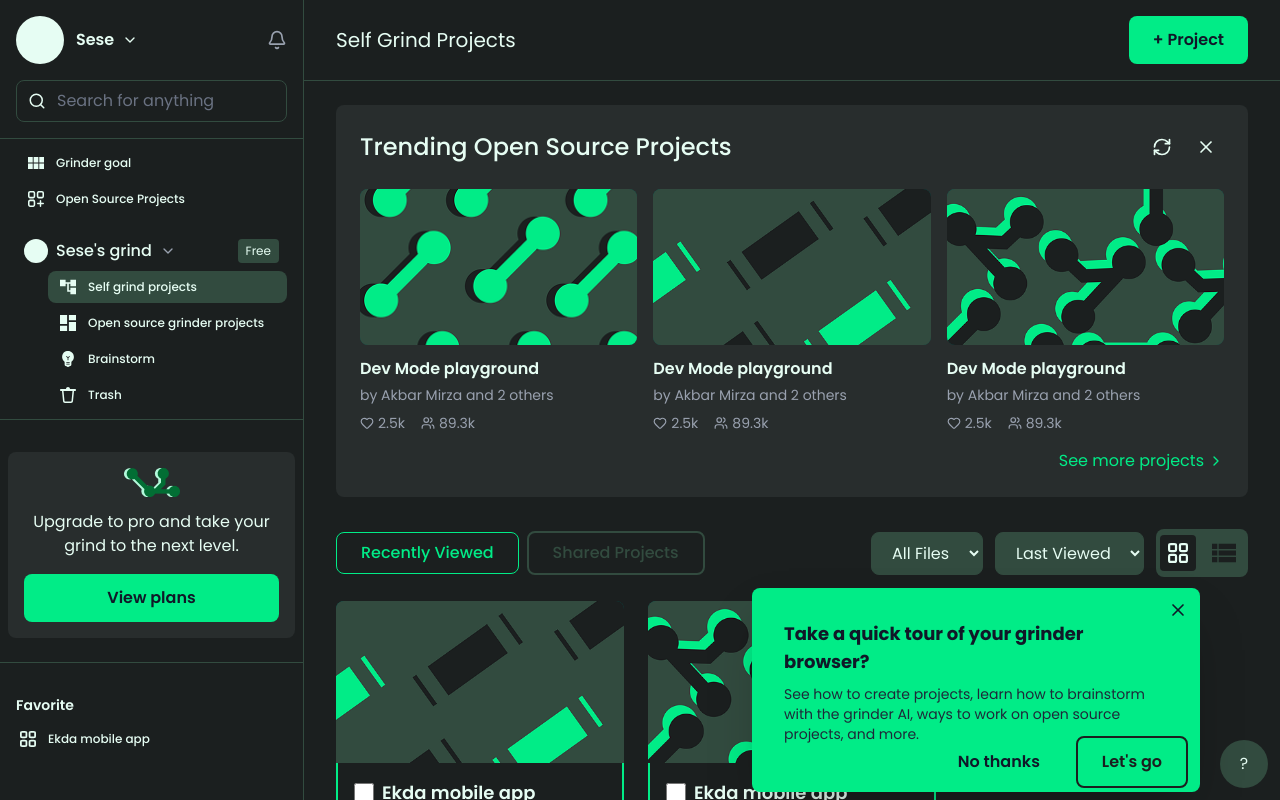
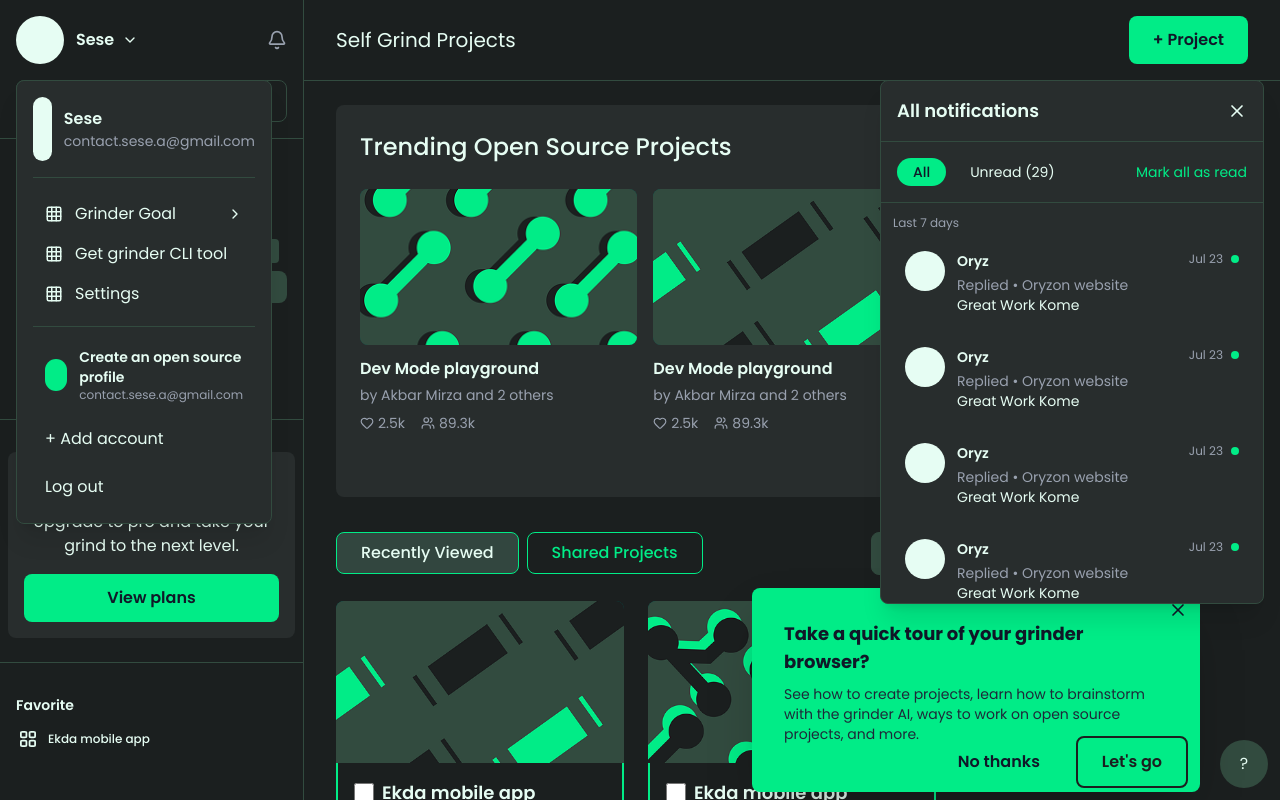
Before and after one commit to WisdomLota/git-grinder, a React (Vite) app: page /dashboard in a window 1280 px wide. Both pictures are taken after a click on the icon 277 px from the left and 40 px from the top of the page. Built offline with nearby package versions, Linux system fonts and the light colour scheme.

Commit message:
Initially started some modal and panel functionalities

```diff
--- a/src/pages/MainDashboard.jsx
+++ b/src/pages/MainDashboard.jsx
@@ -62,7 +62,7 @@ const ProjectCard = ({ title, status, thumbnail, onSelect, isSelected }) => (
   </div>
 );
 
-const Sidebar = ({ isOpen, onClose }) => (
+const Sidebar = ({ isOpen, onClose, showAccountMenu, setShowAccountMenu, showNotifications, setShowNotifications, setShowPlansModal, seseGrindExpanded, setSeseGrindExpanded }) => (
   <>
     {/* Mobile Overlay */}
     {isOpen && (
@@ -85,15 +85,17 @@ const Sidebar = ({ isOpen, onClose }) => (
     }}>
       {/* User Profile */}
       <div className="p-4 border-b border-[#324b3f]">
-        <div className="flex items-center justify-between mb-4">
-          <div className="flex items-center gap-3">
+        <div className="flex items-center gap-3 cursor-pointer mb-4" onClick={() => setShowAccountMenu(!showAccountMenu)}>
           <div className="w-12 h-12 rounded-full bg-[#e6fdf3]"></div>
           <div className="flex items-center gap-2">
             <span className="text-[#e6fdf3] font-semibold">Sese</span>
             <ChevronDown size={16} className="text-[#e6fdf3]" />
           </div>
-          </div>
-          <Bell size={20} className="text-gray-400 cursor-pointer hover:text-[#e6fdf3]" />
+          <Bell
+            size={20}
+            className="text-gray-400 cursor-pointer hover:text-[#e6fdf3] flex justify-end ml-auto"
+            onClick={() => setShowNotifications(!showNotifications)}
+          />
         </div>
 
         {/* Search */}
@@ -117,19 +119,21 @@ const Sidebar = ({ isOpen, onClose }) => (
         {/* Sese's grind section */}
         <div className="mb-6 text-[#e6fdf3] border-b border-[#324b3f] px-4 pb-2">
           <div className="flex items-center justify-between mb-2 px-2">
-            <div className="flex items-center gap-2 cursor-pointer">
+            <div className="flex items-center gap-2 cursor-pointer" onClick={() => setSeseGrindExpanded(!seseGrindExpanded)}>
               <div className="w-6 h-6 rounded-full bg-[#e6fdf3]"></div>
               <span className="text-[#e6fdf3] font-medium">Sese's grind</span>
-              <ChevronDown size={16} className="text-gray-400" />
+              <ChevronDown size={16} className={`text-gray-400 transition-transform ${seseGrindExpanded ? '' : '-rotate-90'}`} />
             </div>
             <span className="text-xs bg-[#324b3f] text-[#e6fdf3] px-2 py-1 rounded">Free</span>
           </div>
+          {seseGrindExpanded && (
             <div className="space-y-1 ml-8">
               <NavItem iconImg={selfGrindProjectsIcon} text="Self grind projects" active />
               <NavItem iconImg={opensourcegrinderIcon} text="Open source grinder projects" />
               <NavItem iconImg={brainstormIcon} text="Brainstorm" />
               <NavItem iconImg={trashIcon} text="Trash" />
             </div>
+          )}
         </div>
 
         {/* Upgrade Section */}
@@ -141,7 +145,7 @@ const Sidebar = ({ isOpen, onClose }) => (
               <p className="text-[#e6fdf3] text-md text-center mb-4">
                 Upgrade to pro and take your grind to the next level.
               </p>
-              <Button variant="primary" className="w-full">
+              <Button variant="primary" className="w-full" onClick={() => setShowPlansModal(true)}>
                 View plans
               </Button>
             </div>
@@ -267,6 +271,183 @@ const TourBanner = ({ onClose, onTakeTour }) => (
   </div>
 );
 
+const AccountMenu = ({ onClose, onViewPlans }) => (
+  <div className="absolute top-20 left-4 w-64 bg-[#282d2d] border border-[#324b3f] rounded-lg shadow-xl z-50 p-4">
+    <div className="flex items-center gap-3 mb-4 pb-4 border-b border-[#324b3f]">
+      <div className="w-16 h-16 rounded-full bg-[#e6fdf3]"></div>
+      <div>
+        <h3 className="text-[#e6fdf3] font-semibold">Sese</h3>
+        <p className="text-gray-400 text-sm">contact.sese.a@gmail.com</p>
+      </div>
+    </div>
+
+    <button className="w-full flex items-center gap-3 px-3 py-2 text-[#e6fdf3] hover:bg-[#324b3f] rounded-lg text-left">
+      <Grid3x3 size={18} />
+      <span>Grinder Goal</span>
+      <ChevronDown size={16} className="ml-auto rotate-[-90deg]" />
+    </button>
+
+    <button className="w-full flex items-center gap-3 px-3 py-2 text-[#e6fdf3] hover:bg-[#324b3f] rounded-lg text-left">
+      <Grid size={18} />
+      <span>Get grinder CLI tool</span>
+    </button>
+
+    <button className="w-full flex items-center gap-3 px-3 py-2 text-[#e6fdf3] hover:bg-[#324b3f] rounded-lg text-left">
+      <Grid size={18} />
+      <span>Settings</span>
+    </button>
+
+    <div className="border-t border-[#324b3f] mt-3 pt-3">
+      <button className="w-full flex items-center gap-3 px-3 py-2 text-[#e6fdf3] hover:bg-[#324b3f] rounded-lg text-left">
+        <div className="w-8 h-8 rounded-full bg-[#01ec87]"></div>
+        <div>
+          <p className="text-sm font-semibold">Create an open source profile</p>
+          <p className="text-xs text-gray-400">contact.sese.a@gmail.com</p>
+        </div>
+      </button>
+
+      <button className="w-full flex items-center gap-3 px-3 py-2 text-[#e6fdf3] hover:bg-[#324b3f] rounded-lg text-left mt-2">
+        <span>+ Add account</span>
+      </button>
+
+      <button className="w-full flex items-center gap-3 px-3 py-2 text-[#e6fdf3] hover:bg-[#324b3f] rounded-lg text-left mt-2">
+        <span>Log out</span>
+      </button>
+    </div>
+  </div>
+);
+
+const PlansModal = ({ onClose }) => (
+  <div className="fixed inset-0 bg-black/70 z-50 flex items-center justify-center p-4">
+    <div className="bg-[#1b1f1f] rounded-lg max-w-4xl w-full max-h-[90vh] overflow-y-auto p-8">
+      <div className="flex items-center justify-between mb-6">
+        <h2 className="text-[#e6fdf3] text-3xl font-bold">Need more projects?</h2>
+        <button onClick={onClose} className="text-[#e6fdf3] hover:text-gray-400">
+          <X size={24} />
+        </button>
+      </div>
+
+      <p className="text-gray-400 mb-8">The Starter plan only comes with 1 project, bit getting more is easy.</p>
+
+      <div className="grid md:grid-cols-2 gap-6">
+        {/* Starter Plan */}
+        <div className="border border-[#324b3f] rounded-lg p-6">
+          <div className="flex items-center gap-2 mb-4">
+            <h3 className="text-[#e6fdf3] text-2xl font-bold">Starter</h3>
+            <span className="text-xs bg-[#324b3f] text-[#e6fdf3] px-2 py-1 rounded">Current Plan</span>
+          </div>
+          <p className="text-gray-400 text-sm mb-6">Best for anyone who wants to try out grinding with git grinder</p>
+
+          <div className="space-y-3 mb-6">
+            <p className="text-[#e6fdf3] font-semibold">Free, but limited features</p>
+            <div className="flex items-start gap-2 text-gray-400 text-sm">
+              <span>✓</span>
+              <span>2 self-grind projects</span>
+            </div>
+            <div className="flex items-start gap-2 text-gray-400 text-sm">
+              <span>✓</span>
+              <span>1 open source grinder project</span>
+            </div>
+            <div className="flex items-start gap-2 text-gray-400 text-sm">
+              <span>✓</span>
+              <span>Limited grinder AI use</span>
+            </div>
+          </div>
+        </div>
+
+        {/* Professional Plan */}
+        <div className="border-2 border-[#01ec87] rounded-lg p-6 bg-[#282d2d]">
+          <h3 className="text-[#e6fdf3] text-2xl font-bold mb-4">Professional</h3>
+          <p className="text-gray-400 text-sm mb-6">Best for indie teams to create and collaborate</p>
+
+          <div className="mb-6">
+            <div className="flex items-baseline gap-2">
+              <span className="text-[#e6fdf3] text-4xl font-bold">$5</span>
+              <span className="text-gray-400">/mo</span>
+            </div>
+            <p className="text-gray-400 text-sm mt-2">● Full seat</p>
+          </div>
+
+          <div className="space-y-3 mb-6">
+            <div className="flex items-start gap-2 text-[#e6fdf3] text-sm">
+              <span>✓</span>
+              <span>Unlimited self-grind projects</span>
+            </div>
+            <div className="flex items-start gap-2 text-[#e6fdf3] text-sm">
+              <span>✓</span>
+              <span>Unlimited open source grinder projects</span>
+            </div>
+            <div className="flex items-start gap-2 text-[#e6fdf3] text-sm">
+              <span>✓</span>
+              <span>Unlimited grinder AI use</span>
+            </div>
+            <button className="text-[#01ec87] text-sm hover:underline">
+              See all features →
+            </button>
+          </div>
+
+          <Button variant="primary" className="w-full">
+            Upgrade to Professional
+          </Button>
+        </div>
+      </div>
+    </div>
+  </div>
+);
+
+const NotificationsPanel = ({ onClose }) => (
+  <div className="absolute top-20 right-4 w-96 max-h-[600px] bg-[#282d2d] border border-[#324b3f] rounded-lg shadow-xl z-50 overflow-hidden">
+    <div className="p-4 border-b border-[#324b3f] flex items-center justify-between">
+      <h3 className="text-[#e6fdf3] font-semibold text-lg">All notifications</h3>
+      <button onClick={onClose}>
+        <X size={20} className="text-[#e6fdf3]" />
+      </button>
+    </div>
+
+    <div className="p-4 border-b border-[#324b3f] flex items-center justify-between">
+      <div className="flex gap-2">
+        <button className="px-4 py-1 bg-[#01ec87] text-gray-900 rounded-full text-sm font-medium">
+          All
+        </button>
+        <button className="px-4 py-1 text-[#e6fdf3] hover:bg-[#324b3f] rounded-full text-sm">
+          Unread (29)
+        </button>
+      </div>
+      <button className="text-[#01ec87] text-sm hover:underline">
+        Mark all as read
+      </button>
+    </div>
+
+    <div className="overflow-y-auto max-h-[400px] scrollbar-hide">
+      <div className="p-3 border-b border-[#324b3f]">
+        <p className="text-gray-400 text-xs mb-2">Last 7 days</p>
+
+        {[1, 2, 3, 4, 5, 6].map((i) => (
+          <div key={i} className="flex gap-3 p-3 hover:bg-[#324b3f] rounded-lg cursor-pointer mb-2">
+            <div className="w-10 h-10 rounded-full bg-[#e6fdf3] flex-shrink-0"></div>
+            <div className="flex-1">
+              <div className="flex items-start justify-between mb-1">
+                <p className="text-[#e6fdf3] font-semibold text-sm">Oryz</p>
+                <div className="flex items-center gap-2">
+                  <span className="text-gray-400 text-xs">Jul 23</span>
+                  <div className="w-2 h-2 rounded-full bg-[#01ec87]"></div>
+                </div>
+              </div>
+              <p className="text-gray-400 text-sm">Replied • Oryzon website</p>
+              <p className="text-[#e6fdf3] text-sm">Great Work Kome</p>
+            </div>
+          </div>
+        ))}
+      </div>
+
+      <div className="p-3">
+        <p className="text-gray-400 text-xs mb-2">Older</p>
+        {/* Add more notifications here */}
+      </div>
+    </div>
+  </div>
+);
+
 // Main Dashboard Component
 const MainDashboard = () => {
   const [view, setView] = useState('grid');
@@ -275,6 +456,11 @@ const MainDashboard = () => {
   const [activeTab, setActiveTab] = useState('recent');
   const [selectedProjects, setSelectedProjects] = useState([]);
   const [sidebarOpen, setSidebarOpen] = useState(false);
+
+  const [showAccountMenu, setShowAccountMenu] = useState(false);
+  const [showPlansModal, setShowPlansModal] = useState(false);
+  const [showNotifications, setShowNotifications] = useState(false);
+  const [seseGrindExpanded, setSeseGrindExpanded] = useState(true); // Add this
 
   const projects = [
     { id: 1, title: 'Ekda mobile app', status: 'Edited 10 days ago' },
@@ -290,7 +476,17 @@ const MainDashboard = () => {
   return (
     <div className="flex h-screen bg-[#1b1f1f] overflow-hidden">
       {/* Sidebar */}
-      <Sidebar isOpen={sidebarOpen} onClose={() => setSidebarOpen(false)} />
+      <Sidebar
+        isOpen={sidebarOpen}
+        onClose={() => setSidebarOpen(false)}
+        showAccountMenu={showAccountMenu}
+        setShowAccountMenu={setShowAccountMenu}
+        showNotifications={showNotifications}
+        setShowNotifications={setShowNotifications}
+        setShowPlansModal={setShowPlansModal}
+        seseGrindExpanded={seseGrindExpanded}
+        setSeseGrindExpanded={setSeseGrindExpanded}
+      />
 
       {/* Main Content */}
       <main className="flex-1 overflow-y-auto scrollbar-hide">
@@ -326,8 +522,8 @@ const MainDashboard = () => {
                 onClick={() => setActiveTab('recent')}
                 className={`px-6 py-2 rounded-lg font-medium transition-colors ${
                   activeTab === 'recent'
-                    ? 'bg-[#1b1f1f] text-[#01ec87] border border-[#01ec87]'
-                    : 'bg-transparent text-gray-400 border-2 border-[#324b3f] hover:border-[#01ec87]'
+                    ? 'bg-[#32463f] text-[#e6fdf3] border border-[#01ec87]'
+                    : 'bg-[#1b1f1f] text-[#01ec87] border border-[#01ec87]'
                 }`}
               >
                 Recently Viewed
@@ -336,8 +532,8 @@ const MainDashboard = () => {
                 onClick={() => setActiveTab('shared')}
                 className={`px-6 py-2 rounded-lg font-medium transition-colors ${
                   activeTab === 'shared'
-                    ? 'bg-[#1b1f1f] text-[#01ec87] border border-[#01ec87]'
-                    : 'bg-transparent text-[#324b3f] border-2 border-[#324b3f] hover:border-[#01ec87]'
+                    ? 'bg-[#32463f] text-[#e6fdf3] border border-[#01ec87]'
+                    : 'bg-[#1b1f1f] text-[#01ec87] border border-[#01ec87]'
                 }`}
               >
                 Shared Projects
@@ -400,6 +596,14 @@ const MainDashboard = () => {
           }}
         />
       )}
+
+      {/* Modals and Panels */}
+      {showAccountMenu && <AccountMenu onClose={() => setShowAccountMenu(false)} onViewPlans={() => {
+        setShowAccountMenu(false);
+        setShowPlansModal(true);
+      }} />}
+      {showPlansModal && <PlansModal onClose={() => setShowPlansModal(false)} />}
+      {showNotifications && <NotificationsPanel onClose={() => setShowNotifications(false)} />}
           </div>
         );
       };
```
Lines whose indentation alone changed are shown as unchanged.
